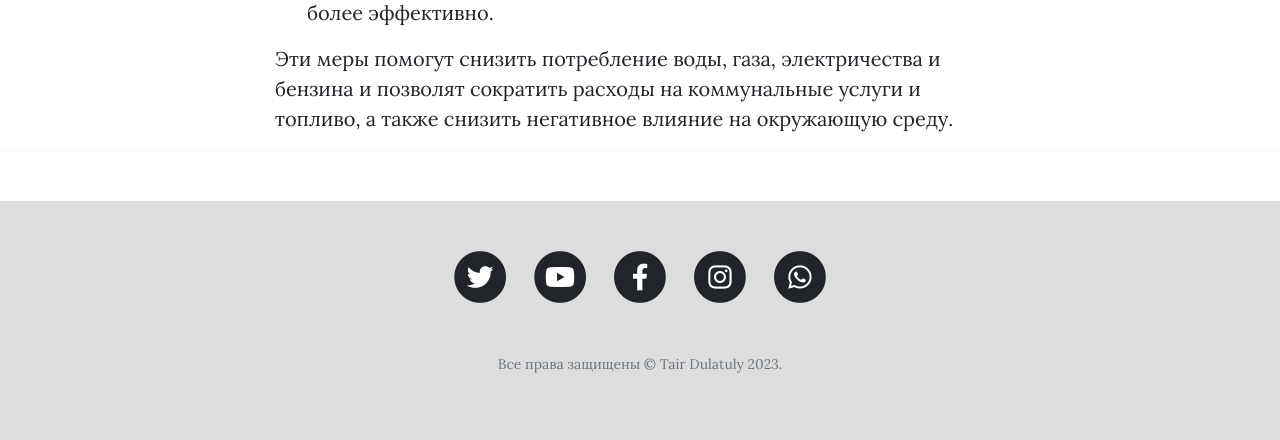
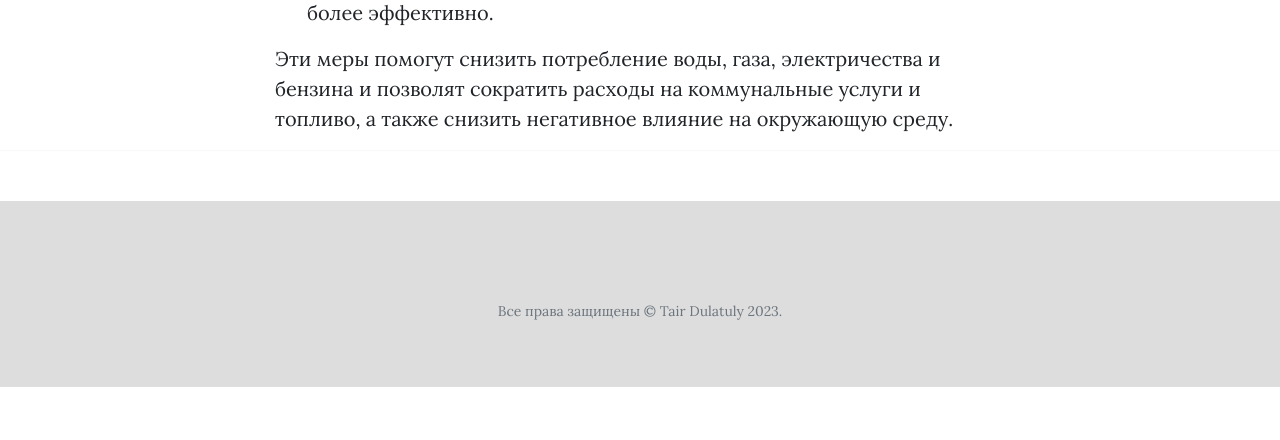
Before and after one commit to dtaird/ecolifestyle-web, a Flask app: page /calculator in a window 1280 px wide. Shown: the part 1763-2203 px from the top of the page. After the commit the page ends 2150 px from the top, so only its background shows below. Run offline with Flask 2, Linux system fonts and the light colour scheme; some libraries are stand-ins or nearby versions.

Commit message:
content fix

```diff
--- a/templates/footer.html
+++ b/templates/footer.html
@@ -2,48 +2,6 @@
   <div class="container">
     <div class="row">
       <div class="col-lg-6 col-md-10 mx-auto social-block">
-        <ul class="list-inline text-center">
-          <li class="list-inline-item">
-            <a href="#">
-              <span class="fa-stack fa-lg">
-                <i class="fas fa-circle fa-stack-2x"></i>
-                <i class="fab fa-twitter fa-stack-1x fa-inverse"></i>
-              </span>
-            </a>
-          </li>
-          <li class="list-inline-item">
-            <a href="#">
-              <span class="fa-stack fa-lg">
-                <i class="fas fa-circle fa-stack-2x"></i>
-                <i class="fab fa-youtube fa-stack-1x fa-inverse"></i>
-              </span>
-            </a>
-          </li>
-          <li class="list-inline-item">
-            <a href="#">
-              <span class="fa-stack fa-lg">
-                <i class="fas fa-circle fa-stack-2x"></i>
-                <i class="fab fa-facebook-f fa-stack-1x fa-inverse"></i>
-              </span>
-            </a>
-          </li>
-          <li class="list-inline-item">
-            <a href="#">
-              <span class="fa-stack fa-lg">
-                <i class="fas fa-circle fa-stack-2x"></i>
-                <i class="fab fa-instagram fa-stack-1x fa-inverse"></i>
-              </span>
-            </a>
-          </li>
-          <li class="list-inline-item">
-            <a href="#">
-              <span class="fa-stack fa-lg">
-                <i class="fas fa-circle fa-stack-2x"></i>
-                <i class="fab fa-whatsapp fa-stack-1x fa-inverse"></i>
-              </span>
-            </a>
-          </li>
-        </ul>
         <p class="copyright text-muted">Все права защищены &copy; Tair Dulatuly 2023.</p>
       </div>
     </div>
--- a/templates/header.html
+++ b/templates/header.html
@@ -117,7 +117,9 @@
             ></button>
           </div>
           <div class="modal-body">
-
+            <p>
+              Я увлекаюсь программированием, потому что насколько хорошо с помощью него можно воплотить свои идеи в реальность. У меня есть одиннадцать разнообразных завершенных проектов на GitHub. Что касается моих достижений, я создал сайт для президента моей школы, который способствовал его победе на выборах, и занял 2-е место на национальном хакатоне по веб-разработке в Казахстане в 2023 году. Я изучал веб-разработку на курсах Udemy и имею несколько сертификатов. Для практики я часто работаю над упражнениями и проектами. Я считаю, что, улучшая свои навыки программирования, я могу облегчить жизнь не только себе, но и другим.
+            </p>
           </div>
           <div class="modal-footer">
             <button type="button" class="btn btn-secondary" data-bs-dismiss="modal">Закрыть</button>
```
